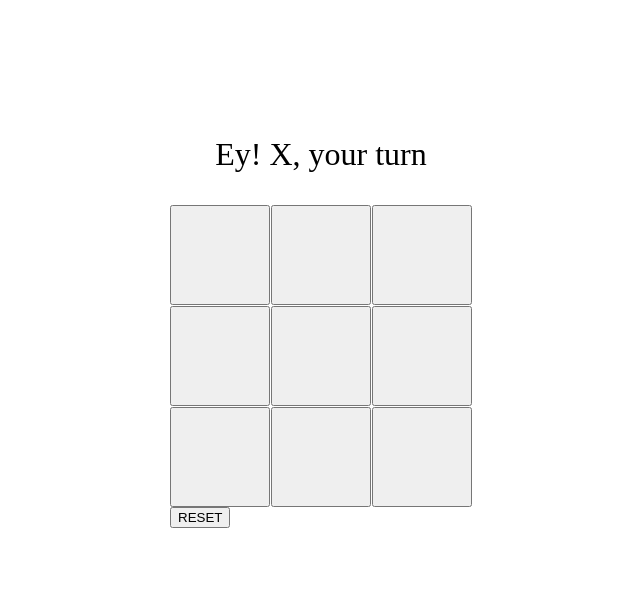
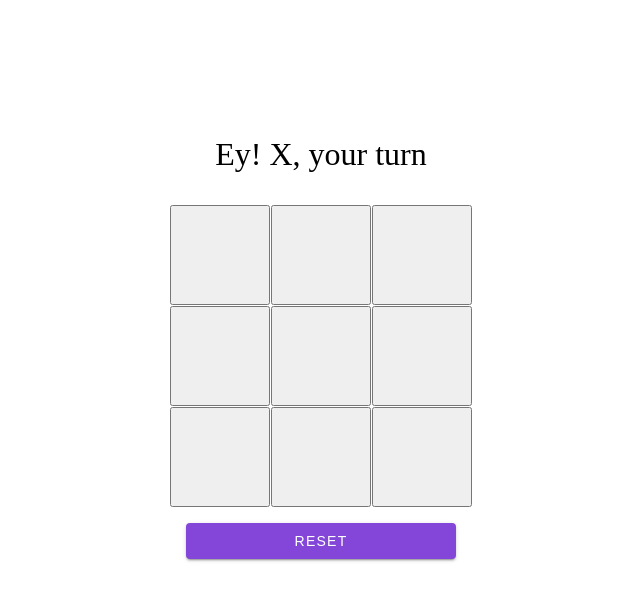
Before and after one commit to valdidev/tic-tac-toe-nextjs, a Next.js app: page / in a window 1280 px wide. Shown: the top 600 px of the page, without its empty margins (319-959 px from the left). Built offline with nearby package versions, Linux system fonts and the light colour scheme.

Commit message:
style: layout and reset button

```diff
--- a/styles/globals.css
+++ b/styles/globals.css
@@ -1,3 +1,8 @@
+.board {
+  display: flex;
+  flex-direction: column;
+}
+
 .grid {
   display: grid;
   grid-gap: 1px;
@@ -13,13 +18,45 @@
 }
 
 .square_o {
-  background-color: #97cba9
+  background-color: #97cba9;
 }
 
 .square_x {
   background-color: #f76b8a;
 }
 
+.reset {
+  display: inline-block;
+  outline: none;
+  cursor: pointer;
+  font-weight: 500;
+  border-radius: 3px;
+  padding: 0 16px;
+  margin: 1rem;
+  border-radius: 4px;
+  color: #fff;
+  background: #8346d9;
+  line-height: 1.15;
+  font-size: 14px;
+  height: 36px;
+  word-spacing: 0px;
+  letter-spacing: 0.0892857143em;
+  text-decoration: none;
+  text-transform: uppercase;
+  min-width: 64px;
+  border: none;
+  text-align: center;
+  box-shadow: 0px 3px 1px -2px rgb(0 0 0 / 20%),
+    0px 2px 2px 0px rgb(0 0 0 / 14%), 0px 1px 5px 0px rgb(0 0 0 / 12%);
+  transition: box-shadow 280ms cubic-bezier(0.4, 0, 0.2, 1);
+}
+
+.reset:hover {
+  background: rgb(98, 0, 238);
+  box-shadow: 0px 2px 4px -1px rgb(0 0 0 / 20%),
+    0px 4px 5px 0px rgb(0 0 0 / 14%), 0px 1px 10px 0px rgb(0 0 0 / 12%);
+}
+
 p {
   font-size: 2rem;
   text-align: center;
```
